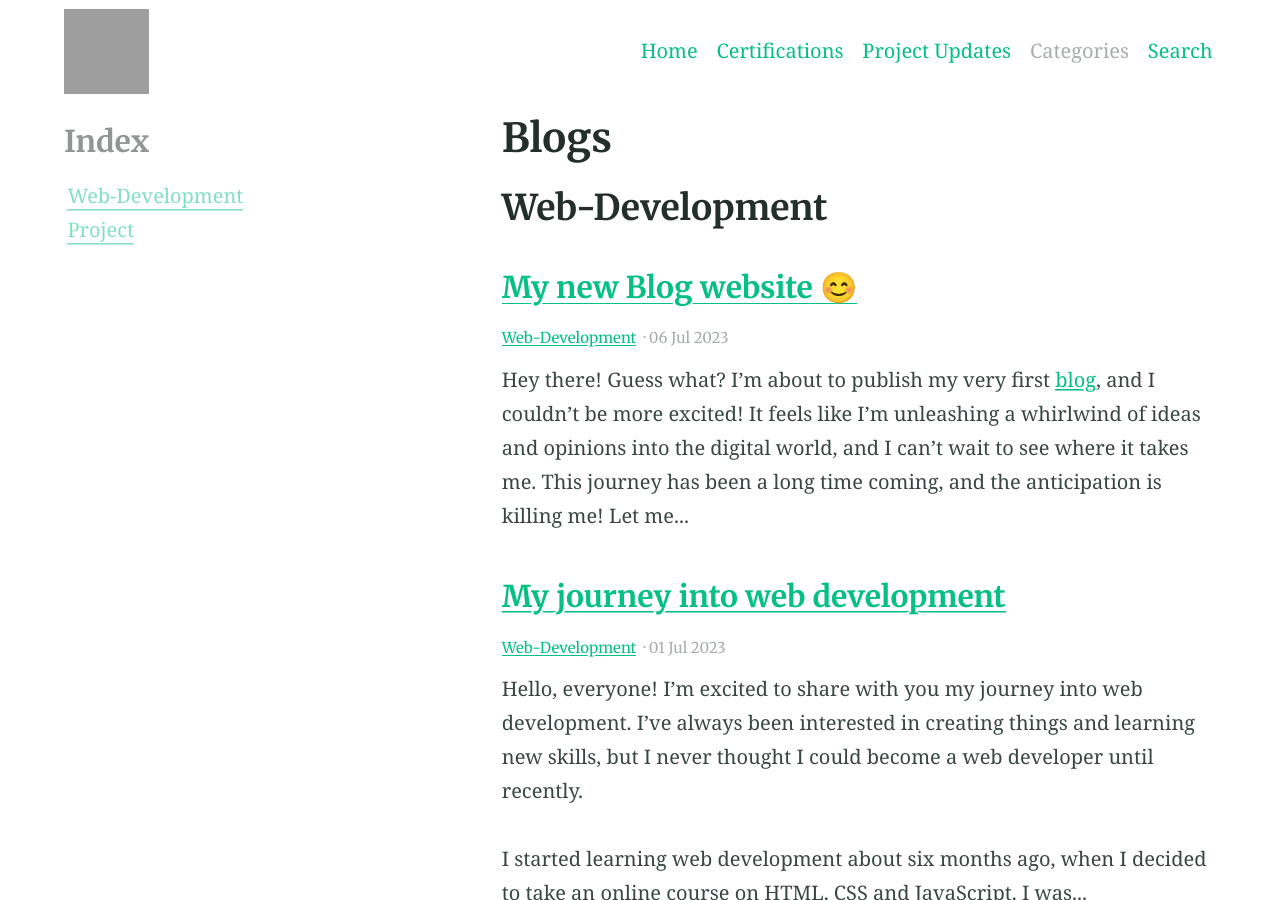
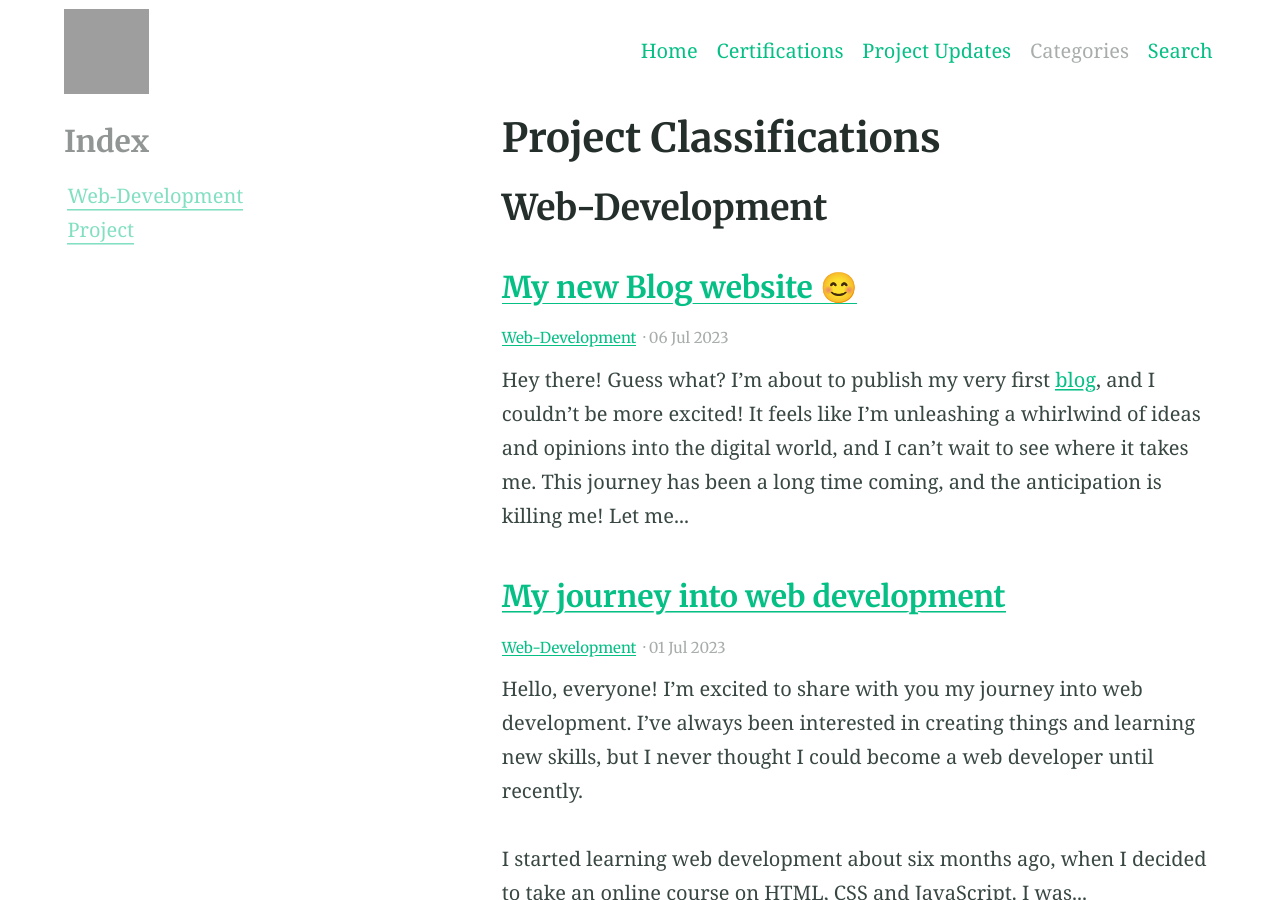
Before and after one commit to Supriyoiiest/supriyoiiest.github.io, a Jekyll site: the page built from categories.md, in a window 1280 px wide and 900 px high. Built offline with Jekyll 4.4.1, drawn with Linux system fonts in a browser that asks for light colours; grey boxes are pictures that could not be loaded.

Commit message:
Update categories.md

```diff
--- a/categories.md
+++ b/categories.md
@@ -1,5 +1,5 @@
 ---
-title: Blogs
+title: Project Classifications
 layout: categories
 excerpt: "Here are some of my projects :: "
 aside: true
```
